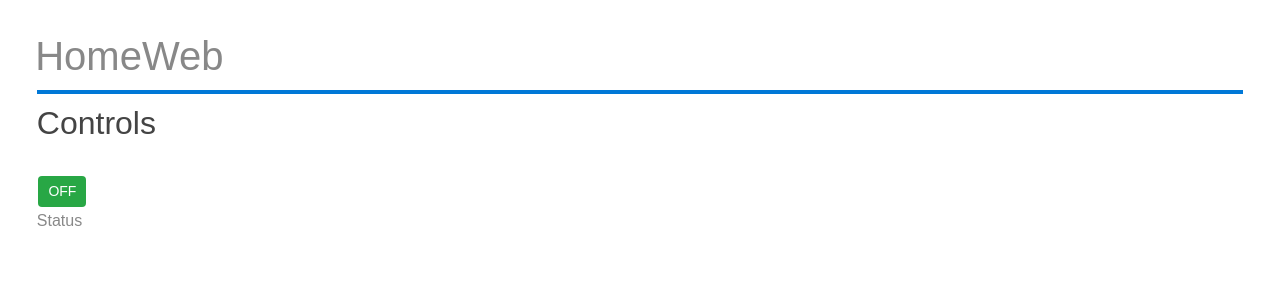
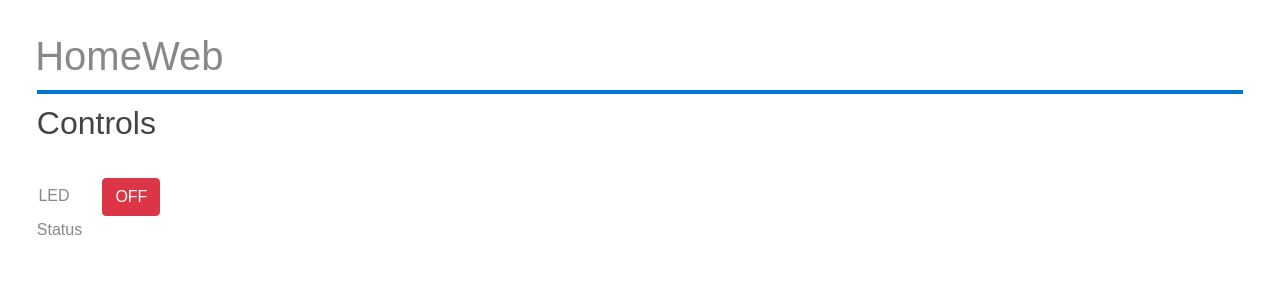
Before and after one commit to jasondb1/homeWeb, a React (Create React App) app: page / in a window 1280 px wide. Shown: the top 300 px of the page. Built offline with nearby package versions, Linux system fonts and the light colour scheme.

Commit message:
OnOff button component working

```diff
--- a/src/components/OnOffButton.js
+++ b/src/components/OnOffButton.js
@@ -1,5 +1,4 @@
 import React, {Component} from 'react';
-import '../api';
 import api from "../api";
 
 
@@ -18,26 +17,28 @@ class OnOff extends Component {
     }
 
     handleClick() {
-        if (this.state.led_on) {
-            api.ledOff().then(json => this.setState({led_on: false}));
+        if (this.state.isOn) {
+            api.ledOff().then(json => this.setState({isOn: false}));
         } else {
-            api.ledOn().then(json => this.setState({led_on: true}));
+            api.ledOn().then(json => this.setState({isOn: true}));
         }
     };
 
-    btnState() {
-        return (
-            'btn ' +
-            this.state.led_on ? 'btn-success' : 'btn-danger'
-        )
+    btnClasses() {
+	let classes = "btn";
+	    classes += this.state.isOn === true ? ' btn-success' : ' btn-danger';
+        return classes;
     }
 
     render() {
         return (
             <div className='control'>
+		<label>
+		{this.state.label}
+		</label>
                 <button
                     onClick={this.handleClick}
-                    className={this.btnState()}
+                    className={this.btnClasses()}
                 >
                     {this.state.isOn ? 'ON' : 'OFF'}
                 </button>
```
